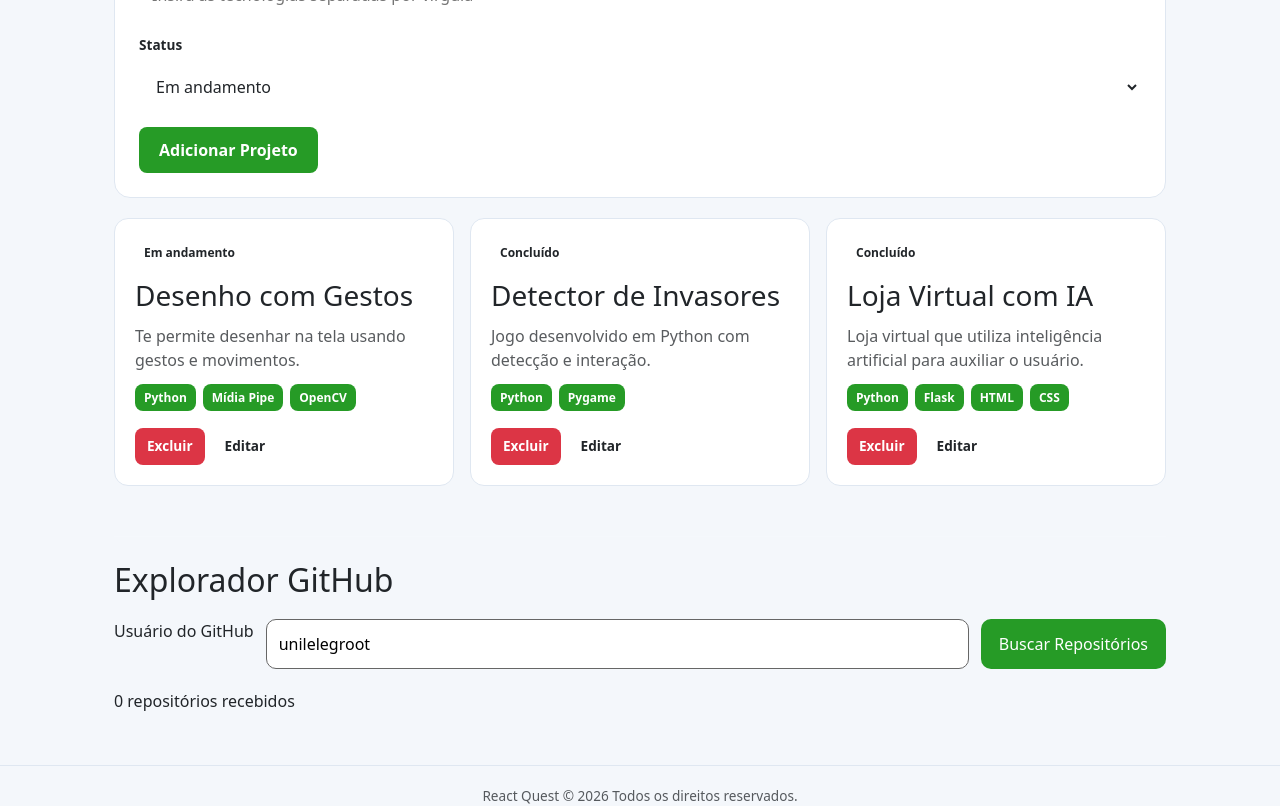
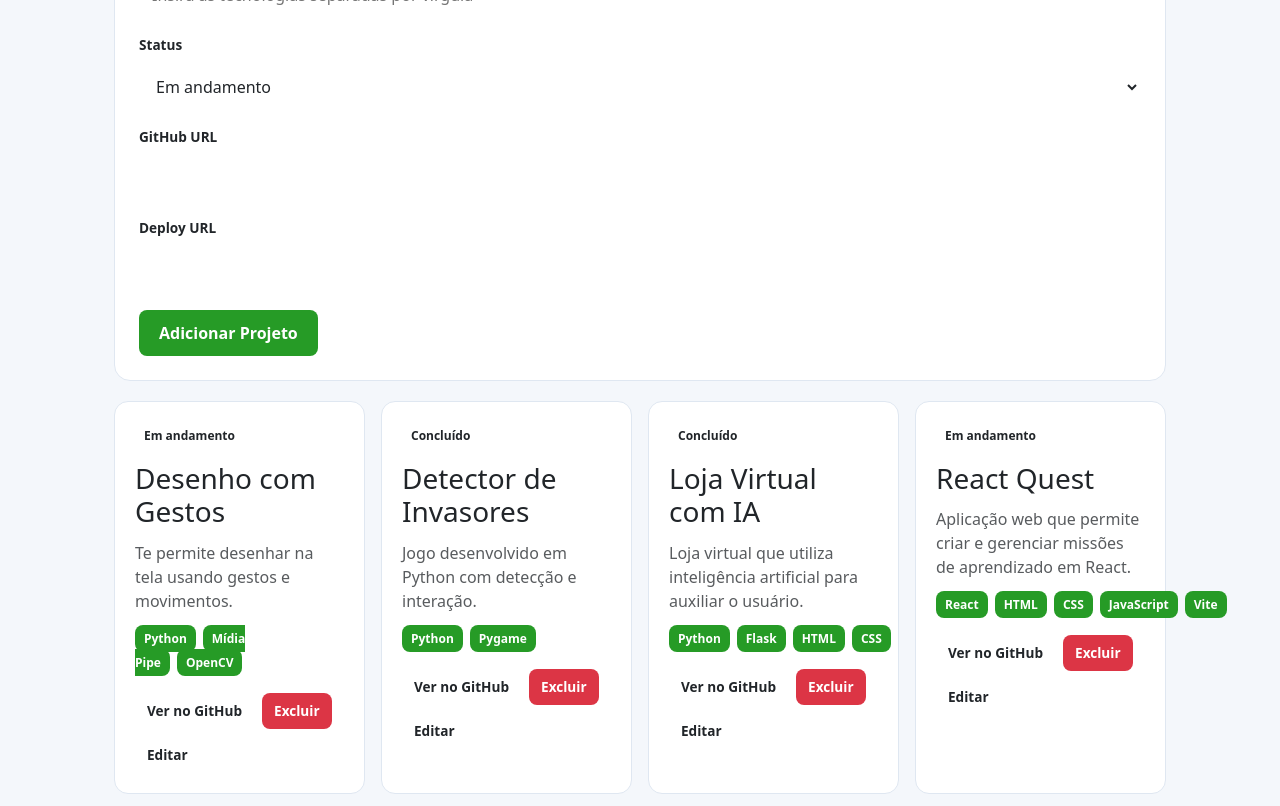
Before and after one commit to Unilelegroot/React-Quest, a React (Vite) app: page /project in a window 1280 px wide. Shown: the part 780-1586 px from the top of the page. Built offline with nearby package versions, Linux system fonts and the light colour scheme.

Commit message:
feat: transforma projetos em portfolio

```diff
--- a/src/App.jsx
+++ b/src/App.jsx
@@ -59,6 +59,8 @@ const initialProjects = [
     description: "Te permite desenhar na tela usando gestos e movimentos.",
     technologies: ["Python", "Mídia Pipe", "OpenCV"],
     status: "Em andamento",
+    gitHubURL: "https://github.com/seu-usuario/desenho-com-gestos",
+    deployURL: "",
   },
 
   {
@@ -67,6 +69,8 @@ const initialProjects = [
     description: "Jogo desenvolvido em Python com detecção e interação.",
     technologies: ["Python", "Pygame"],
     status: "Concluído",
+    gitHubURL: "https://github.com/seu-usuario/detector-de-invasores",
+    deployURL: "",
   },
 
   {
@@ -76,6 +80,19 @@ const initialProjects = [
       "Loja virtual que utiliza inteligência artificial para auxiliar o usuário.",
     technologies: ["Python", "Flask", "HTML", "CSS"],
     status: "Concluído",
+    gitHubURL: "https://github.com/seu-usuario/loja-virtual-com-ia",
+    deployURL: "",
+  },
+
+  {
+    id: 4,
+    title: "React Quest",
+    description:
+      "Aplicação web que permite criar e gerenciar missões de aprendizado em React.",
+    technologies: ["React", "HTML", "CSS", "JavaScript", "Vite"],
+    status: "Em andamento",
+    gitHubURL: "https://github.com/seu-usuario/react-quest",
+    deployURL: "",
   },
 
 ]
@@ -155,6 +172,12 @@ function App() {
 
   const earnedXP = completedMissions.reduce((total, mission) => total + mission.xp, 0)
 
+  const distinctTechnologies = new Set(
+    projects.flatMap((project) =>
+      project.technologies.map((technology) => technology.trim()).filter(Boolean),
+    ),
+  ).size
+
   const filteredMissions = missions.filter(
     // (mission) => mission.title.toLowerCase().includes(searchTerm.toLowerCase())
     (mission) => {
@@ -197,14 +220,14 @@ function App() {
     {
       id: 2,
       title: "Projetos",
-      value: 5,
+      value: projects.length,
       description: "Projetos cadastrados"
     },
     {
       id: 3,
       title: "Tecnologias",
-      value: 5,
-      description: "Tecnologias dominadas"
+      value: distinctTechnologies,
+      description: "Tecnologias utilizadas em projetos"
     },
     {
       id: 4,
--- a/src/components/ProjectCard.jsx
+++ b/src/components/ProjectCard.jsx
@@ -1,6 +1,6 @@
 import "./projectCard.css"
 
-function ProjectCard({ title, description, technologies, status, onDelete, onEdit }) {
+function ProjectCard({ title, description, technologies, status, onDelete, onEdit, gitHubURL, deployURL }) {
     return (
         <article className="project-card">
             <span className="project-card_status">{status}</span>
@@ -12,6 +12,16 @@ function ProjectCard({ title, description, technologies, status, onDelete, onEdi
                 ))}
             </div>
             <div className="project-card_actions">
+            {gitHubURL && (
+                <a className="project-card_link" href={gitHubURL} target="_blank" rel="noopener noreferrer">
+                    Ver no GitHub
+                </a>
+            )}
+            {deployURL && (
+                <a className="project-card_link" href={deployURL} target="_blank" rel="noopener noreferrer">
+                    Ver Deploy
+                </a>
+            )}
             <button className="project-card_delete" onClick={onDelete}>
                 Excluir
             </button>
--- a/src/components/ProjectForm.jsx
+++ b/src/components/ProjectForm.jsx
@@ -6,6 +6,8 @@ function ProjectForm({ onAddProject, editProject, onUpdateProject }) {
     const [description, setDescription] = useState("")
     const [technologies, setTechnologies] = useState("")
     const [status, setStatus] = useState("Em andamento")
+    const [gitHubURL, setGitHubURL] = useState("")
+    const [deployURL, setDeployURL] = useState("")
 
     useEffect(() => {
         if (editProject) {
@@ -15,11 +17,19 @@ function ProjectForm({ onAddProject, editProject, onUpdateProject }) {
             setDescription(editProject.description)
             setTechnologies(editProject.technologies.join(", "))
             setStatus(editProject.status)
+            setGitHubURL(editProject.gitHubURL || "")
+            setDeployURL(editProject.deployURL || "")
         }
     }, [editProject])
 
     function handleSubmit(event) {
         event.preventDefault()
+
+        if ((gitHubURL && !gitHubURL.startsWith("http://") && !gitHubURL.startsWith("https://")) ||
+            (deployURL && !deployURL.startsWith("http://") && !deployURL.startsWith("https://"))) {
+            alert("Por favor, insira URLs válidas para o GitHub e/ou o deploy.")
+            return
+        }
 
         const projectData = {
             id: editProject ? editProject.id : Date.now(),
@@ -27,6 +37,8 @@ function ProjectForm({ onAddProject, editProject, onUpdateProject }) {
             description,
             technologies: technologies.split(",").map((tech) => tech.trim()),
             status,
+            gitHubURL,
+            deployURL,
         }
 
         if (editProject) {
@@ -39,6 +51,8 @@ function ProjectForm({ onAddProject, editProject, onUpdateProject }) {
         setDescription("")
         setTechnologies("")
         setStatus("Em andamento")
+        setGitHubURL("")
+        setDeployURL("")
     }
 
     return (
@@ -92,6 +106,26 @@ function ProjectForm({ onAddProject, editProject, onUpdateProject }) {
                     </select>
                 </div>
 
+                <div className="project-form_group">
+                    <label htmlFor="project-github-url">GitHub URL</label>
+                    <input
+                        id="project-github-url"
+                        type="text"
+                        value={gitHubURL}
+                        onChange={(event) => setGitHubURL(event.target.value)}
+                    />
+                </div>
+
+                <div className="project-form_group">
+                    <label htmlFor="project-deploy-url">Deploy URL</label>
+                    <input
+                        id="project-deploy-url"
+                        type="text"
+                        value={deployURL}
+                        onChange={(event) => setDeployURL(event.target.value)}
+                    />
+                </div>
+
                 <button className="project-form__button" type="submit">
                     {editProject ? "Salvar Alterações" : "Adicionar Projeto"}
                 </button>
--- a/src/pages/ProjectPage.jsx
+++ b/src/pages/ProjectPage.jsx
@@ -29,6 +29,8 @@ function ProjectPage({ projects, addProject, deleteProject, editProject, setEdit
                         description={project.description}
                         technologies={project.technologies}
                         status={project.status}
+                        gitHubURL={project.gitHubURL}
+                        deployURL={project.deployURL}
                         onDelete={() => deleteProject(project.id)}
                         onEdit={() => setEditProject(project)}
                     />
```
